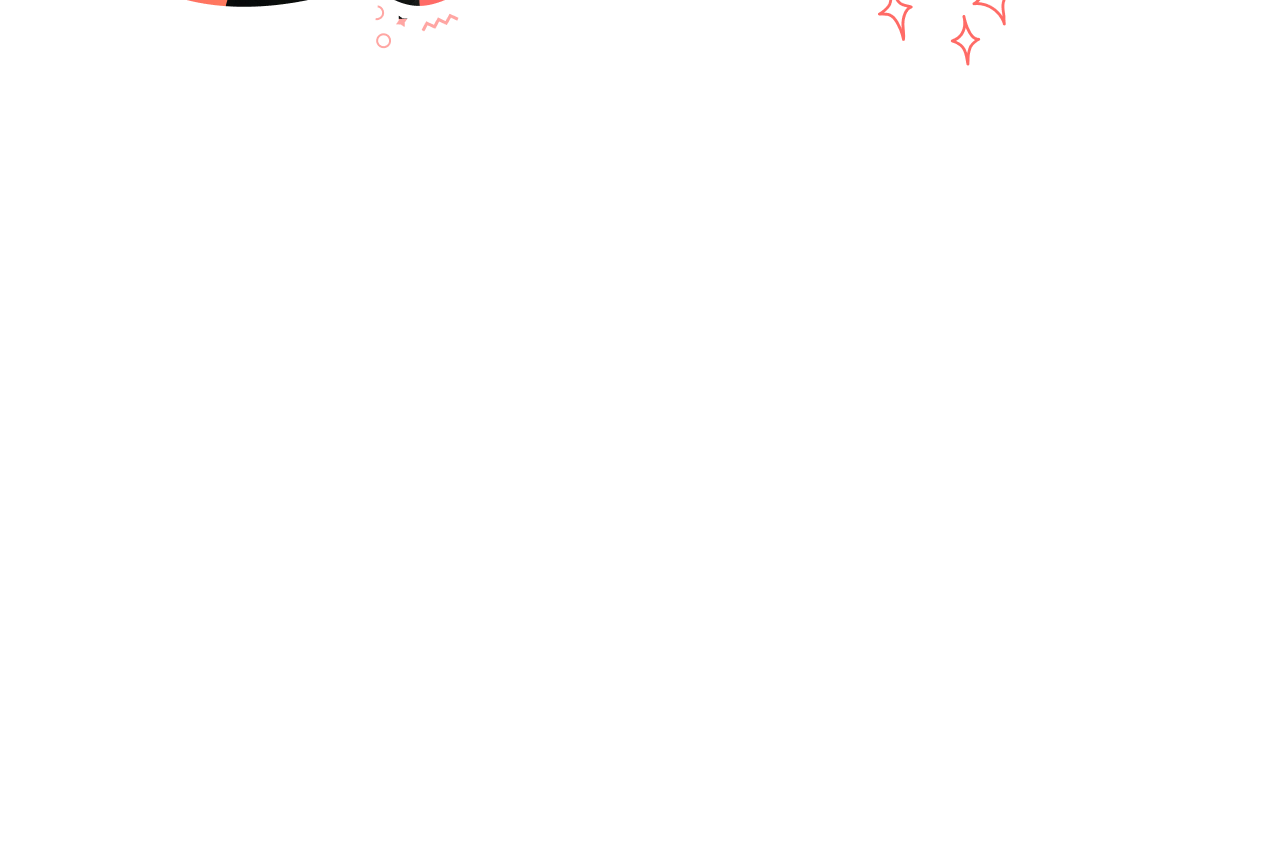
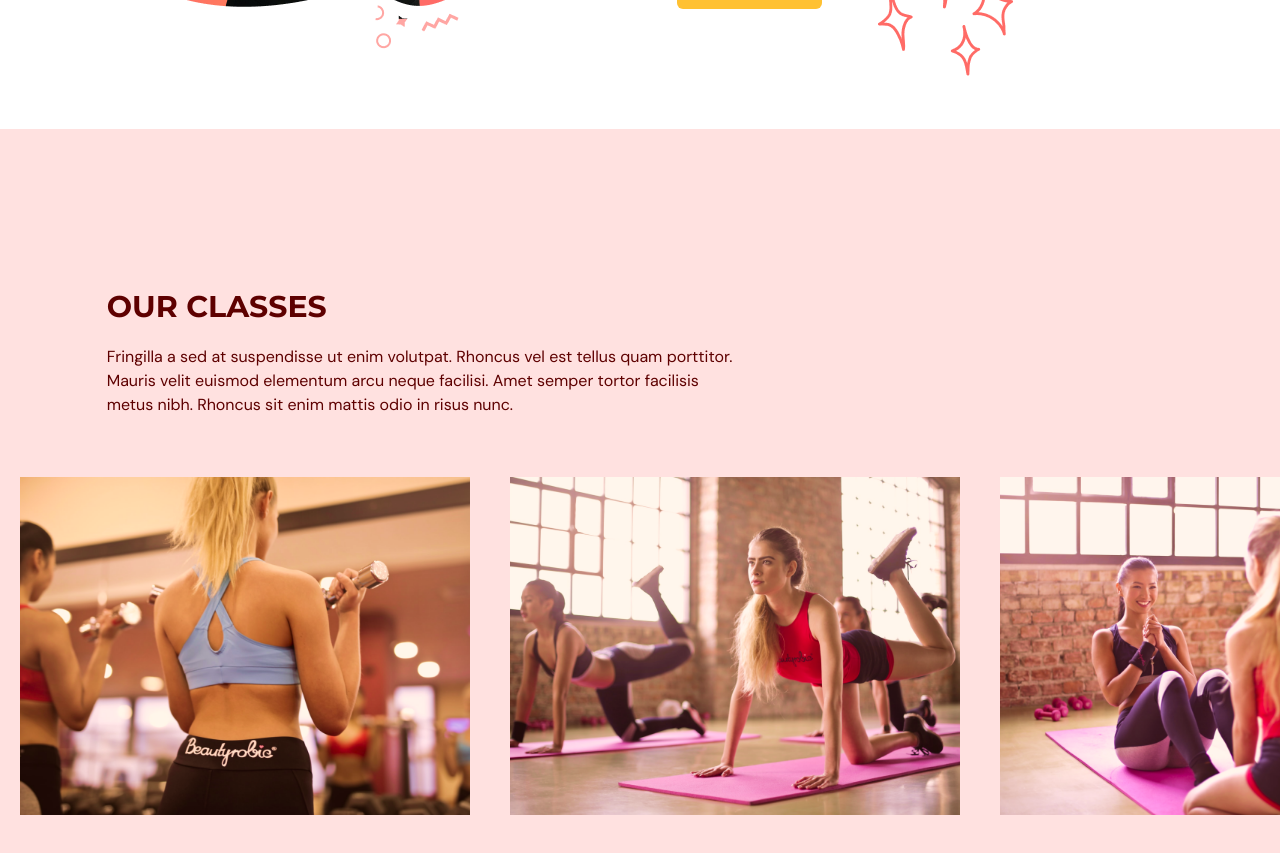
Before and after one commit to AEqu1n0x/gymApp, a React (Vite) app: page / in a window 1280 px wide. Shown: the part 2000-2853 px from the top of the page. Before the commit the page ends 2129 px from the top, so only its background shows below. Built offline with nearby package versions, Linux system fonts and the light colour scheme.

Commit message:
add OurClasses page with scroll function

```diff
--- a/src/App.tsx
+++ b/src/App.tsx
@@ -3,6 +3,7 @@ import Home from "@/scenes/home";
 import { useEffect, useState } from "react";
 import { SelectedPage } from "@/shared/types";
 import Benefits from "@/scenes/benefits";
+import OurClasses from "./scenes/ourClasses";
 
 function App() {
   const [selectedPage, setSelectedPage] = useState<SelectedPage>(
@@ -37,6 +38,7 @@ function App() {
       />
       <Home setSelectedPage={setSelectedPage} />
       <Benefits setSelectedPage={setSelectedPage} />
+      <OurClasses setSelectedPage={setSelectedPage} />
     </div>
   );
 }
--- a/src/scenes/benefits/index.tsx
+++ b/src/scenes/benefits/index.tsx
@@ -99,7 +99,7 @@ const Benefits = ({ setSelectedPage }: Props) => {
           <div>
             {/* Заголовок*/}
             <div className="relative">
-              <div className="before:absolute before:-left-20 before:-top-20 before:z-[1] before:content-abstractwaves">
+              <div className="overflow-hidden before:absolute before:-left-20 before:-top-20 before:z-[1] before:content-abstractwaves">
                 <motion.div
                   initial="hidden"
                   whileInView="visible"
@@ -119,7 +119,7 @@ const Benefits = ({ setSelectedPage }: Props) => {
             </div>
 
             {/* Описание*/}
-
+            <div className="overflow-hidden">
               <motion.div
                 initial="hidden"
                 whileInView="visible"
@@ -132,19 +132,20 @@ const Benefits = ({ setSelectedPage }: Props) => {
               >
                 <p className="my-5">
                   Nascetur aenean massa auctor tincidunt. Iaculis potenti amet
-                egestas ultrices consectetur adipiscing ultricies enim. Pulvinar
-                fames vitae vitae quis. Quis amet vulputate tincidunt at in
-                nulla nec. Consequat sed facilisis dui sit egestas ultrices
-                tellus. Ullamcorper arcu id pretium sapien proin integer nisl.
-                Felis orci diam odio.
+                  egestas ultrices consectetur adipiscing ultricies enim.
+                  Pulvinar fames vitae vitae quis. Quis amet vulputate tincidunt
+                  at in nulla nec. Consequat sed facilisis dui sit egestas
+                  ultrices tellus. Ullamcorper arcu id pretium sapien proin
+                  integer nisl. Felis orci diam odio.
                 </p>
                 <p className="mb-5">
-                Fringilla a sed at suspendisse ut enim volutpat. Rhoncus vel est
-                tellus quam porttitor. Mauris velit euismod elementum arcu neque
-                facilisi. Amet semper tortor facilisis metus nibh. Rhoncus sit
-                enim mattis odio in risus nunc.
+                  Fringilla a sed at suspendisse ut enim volutpat. Rhoncus vel
+                  est tellus quam porttitor. Mauris velit euismod elementum arcu
+                  neque facilisi. Amet semper tortor facilisis metus nibh.
+                  Rhoncus sit enim mattis odio in risus nunc.
                 </p>
               </motion.div>
+            </div>
 
             {/* Кнопка*/}
             <div className="relative mt-16">
--- /dev/null
+++ b/src/scenes/ourClasses/Class.tsx
@@ -0,0 +1,26 @@
+type Props = {
+  name: string;
+  description?: string;
+  image: string;
+};
+
+const Class = ({ name, description = "some description", image }: Props) => {
+  const overlayStyles = `
+  p-5 absolute z-30 flex
+  h-[380px] w-[450px] flex-col items-center justify-center
+  whitespace-normal bg-primary-500 text-center text-white
+  opacity-0 transition duration-500 hover:opacity-90
+  `
+
+  return (
+    <li className="relative mx-5 inline-block h-[380px] w-[450px]">
+      <div className={overlayStyles}>
+        <p>{name}</p>
+        <p>{description}</p>
+      </div>
+      <img alt={`${image}`} src={image} />
+    </li>
+  );
+};
+
+export default Class;
--- /dev/null
+++ b/src/scenes/ourClasses/index.tsx
@@ -0,0 +1,124 @@
+import { SelectedPage, ClassType } from "@/shared/types";
+import { motion } from "framer-motion";
+import image1 from "@/assets/image1.png";
+import image2 from "@/assets/image2.png";
+import image3 from "@/assets/image3.png";
+import image4 from "@/assets/image4.png";
+import image5 from "@/assets/image5.png";
+import image6 from "@/assets/image6.png";
+import HText from "@/shared/HText";
+import Class from "./Class";
+import { useEffect, useRef } from "react";
+
+const classes: Array<ClassType> = [
+  {
+    name: "Weight Training Classes",
+    description:
+      "Lorem ipsum dolor sit amet, consectetur adipiscing elit, sed do eiusmod tempor incididunt ut labore et dolore magna aliqua. Ut enim ad minim veniam, quis nostrud exercitation ullamco laboris nisi ut aliquip ex ea commodo consequat.",
+    image: image1,
+  },
+  {
+    name: "Yoga Classes",
+    image: image2,
+  },
+  {
+    name: "Ab Core Classes",
+    description:
+      "Lorem ipsum dolor sit amet, consectetur adipiscing elit, sed do eiusmod tempor incididunt ut labore et dolore magna aliqua. Ut enim ad minim veniam, quis nostrud exercitation ullamco laboris nisi ut aliquip ex ea commodo consequat.",
+    image: image3,
+  },
+  {
+    name: "Adventure Classes",
+    description:
+      "Lorem ipsum dolor sit amet, consectetur adipiscing elit, sed do eiusmod tempor incididunt ut labore et dolore magna aliqua. Ut enim ad minim veniam, quis nostrud exercitation ullamco laboris nisi ut aliquip ex ea commodo consequat.",
+    image: image4,
+  },
+  {
+    name: "Fitness Classes",
+    image: image5,
+  },
+  {
+    name: "Training Classes",
+    description:
+      "Lorem ipsum dolor sit amet, consectetur adipiscing elit, sed do eiusmod tempor incididunt ut labore et dolore magna aliqua. Ut enim ad minim veniam, quis nostrud exercitation ullamco laboris nisi ut aliquip ex ea commodo consequat.",
+    image: image6,
+  },
+];
+
+type Props = {
+  setSelectedPage: (value: SelectedPage) => void;
+};
+
+const OurClasses = ({ setSelectedPage }: Props) => {
+  const containerRef = useRef<HTMLDivElement>(null);
+
+  useEffect(() => {
+    const container = containerRef.current;
+
+    const handleWheel = (e: WheelEvent) => {
+      if (container && e.deltaY !== 0) {
+        container.scrollLeft += e.deltaY;
+        e.preventDefault(); // Блокируем стандартный вертикальный скролл
+      }
+    };
+
+    if (container) {
+      container.addEventListener("wheel", handleWheel, { passive: false });
+    }
+
+    return () => {
+      if (container) {
+        container.removeEventListener("wheel", handleWheel);
+      }
+    };
+  }, []);
+
+  return (
+    <section id="ourclasses" className="w-full bg-primary-100 py-40">
+      <motion.div
+        onViewportEnter={() => {
+          setSelectedPage(SelectedPage.OurClasses);
+        }}
+      >
+        <motion.div
+          className="mx-auto w-5/6"
+          initial="hidden"
+          whileInView="visible"
+          viewport={{ once: true, amount: 0.5 }}
+          transition={{ duration: 0.8 }}
+          variants={{
+            hidden: { opacity: 0, x: -100 },
+            visible: { opacity: 1, x: 0 },
+          }}
+        >
+          <div className="md:w-3/5">
+            <HText> OUR CLASSES</HText>
+            <p className="py-5">
+              Fringilla a sed at suspendisse ut enim volutpat. Rhoncus vel est
+              tellus quam porttitor. Mauris velit euismod elementum arcu neque
+              facilisi. Amet semper tortor facilisis metus nibh. Rhoncus sit
+              enim mattis odio in risus nunc.
+            </p>
+          </div>
+        </motion.div>
+        <div
+          ref={containerRef}
+          className="mt-10 h-[353px] w-full overflow-x-auto overflow-y-hidden"
+        >
+          <ul className="w-[2800px] whitespace-nowrap">
+            {classes.map((item: ClassType, index) => (
+              <Class
+                key={`${item.name}-${index}`}
+                name={item.name}
+                description={item.description}
+                image={item.image}
+              />
+            ))}
+          </ul>
+        </div>
+      </motion.div>
+    </section>
+  );
+};
+
+export default OurClasses;
--- a/src/shared/types.ts
+++ b/src/shared/types.ts
@@ -10,3 +10,9 @@ export interface BenefitType {
   title: string;
   description: string;
 }
+
+export interface ClassType {
+  name: string;
+  description?: string;
+  image: string;
+}
```
Lines whose indentation alone changed are shown as unchanged.
